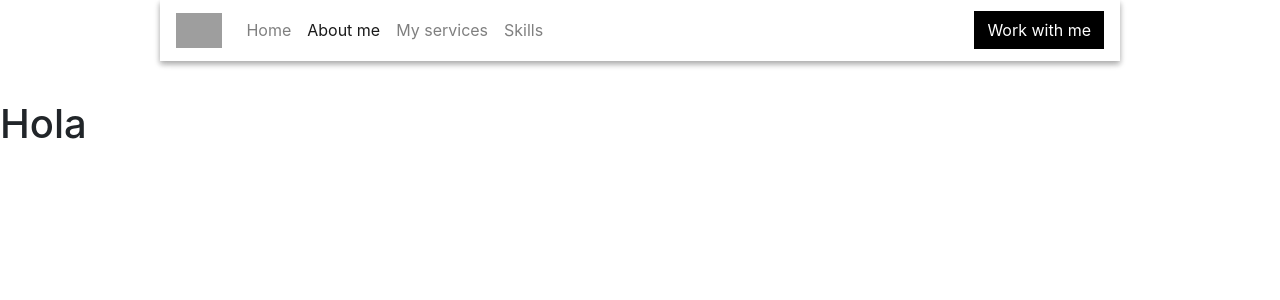
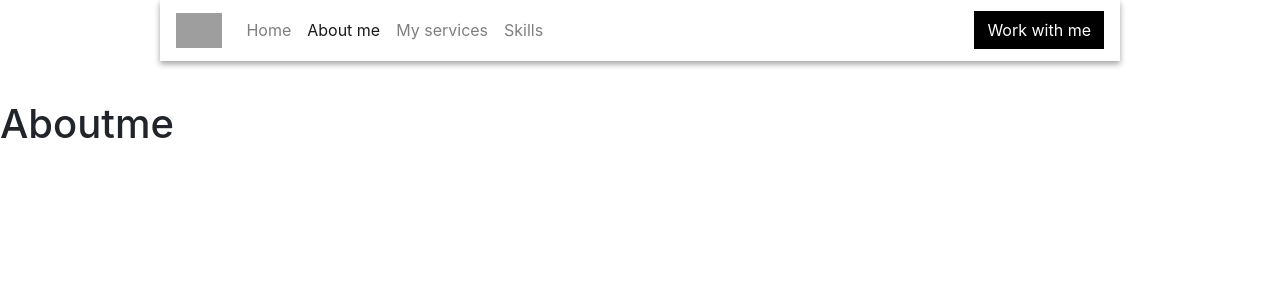
Before and after one commit to AlejandroMilan/MilanPortfolio, a Nuxt app: page /about in a window 1280 px wide. Shown: the top 300 px of the page. Built offline with nearby package versions, Linux system fonts and the light colour scheme; grey boxes are pictures that could not be loaded.

Commit message:
About me component added to about page

```diff
--- a/pages/about.vue
+++ b/pages/about.vue
@@ -1,8 +1,16 @@
 <template>
-  <h1>Hola</h1>
+  <main>
+    <AboutMe></AboutMe>
+  </main>
 </template>
 
 <script lang="ts">
 import Vue from 'vue'
-export default Vue.extend({})
+import AboutMe from '~/components/about_page-components/AboutMe.vue'
+
+export default Vue.extend({
+  components: {
+    AboutMe,
+  },
+})
 </script>
```
